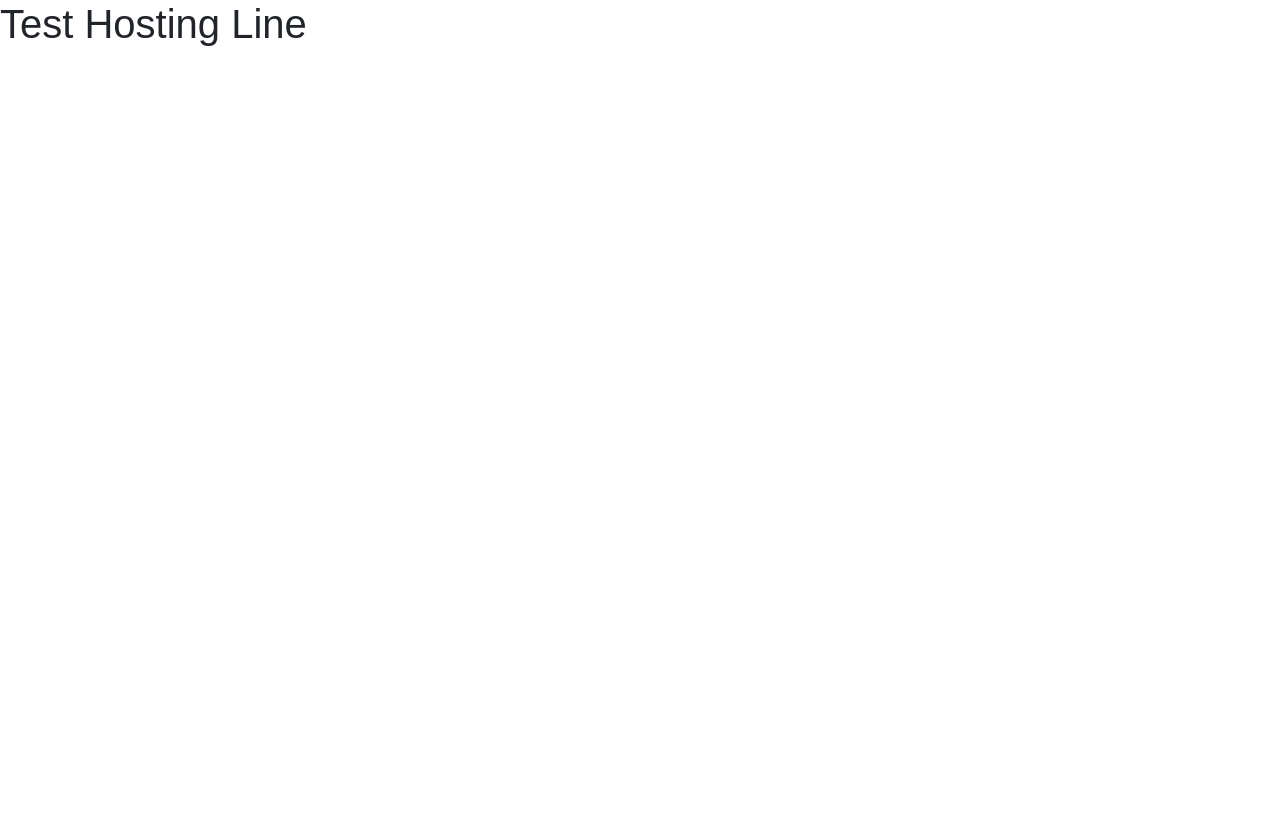
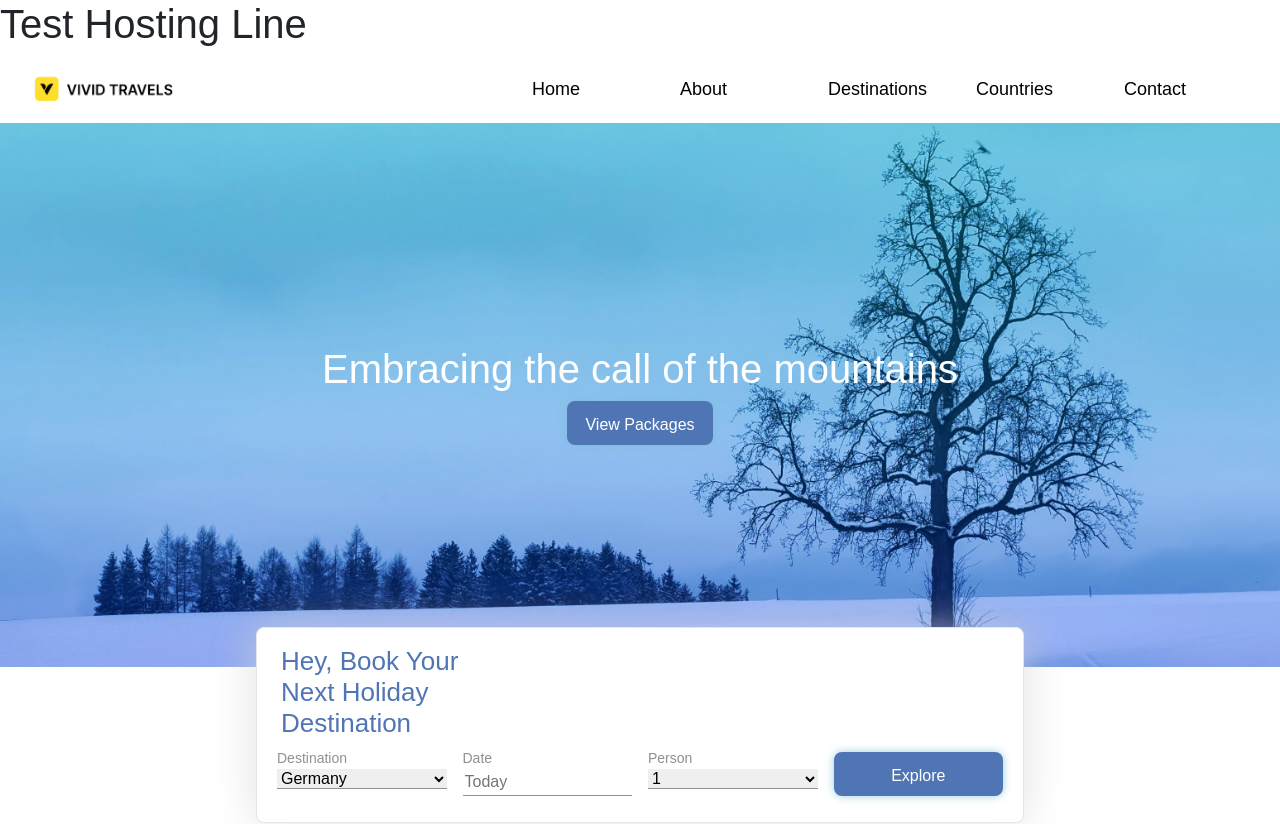
Before and after one commit to amalkannur/Test---Vivid, a React (Create React App) app: page / in a window 1280 px wide. Before the commit this address had no page. Shown: the top 824 px of the page. Before the commit the page ends 800 px from the top, so only its background shows below. Built offline with nearby package versions, Linux system fonts and the light colour scheme; a web font is replaced by a local one.

Commit message:
React Browser Root changed to hash root for hosting purpouse

```diff
--- a/package.json
+++ b/package.json
@@ -49,5 +49,8 @@
       "last 1 firefox version",
       "last 1 safari version"
     ]
+  },
+  "devDependencies": {
+    "gh-pages": "^6.1.1"
   }
 }
--- a/src/App.jsx
+++ b/src/App.jsx
@@ -16,10 +16,25 @@ function  App() {
    <div className='main'>
     <h1> Test Hosting Line </h1>
 
-     <Router >
+
+
+
+    <Routes>
+       <Route index  element ={<Home />} />
+       <Route path='/home'  element ={ <Home /> } />
+       <Route path='/about'  element ={ <About /> } />
+       <Route path="/destinations" element={<Destinations />} />
+       <Route path='/countries' element={<Countries />} />
+       <Route path= "/contact" element={<Contact />} />
+       <Route path='admin-panel' element={<Admin />} />
+      </Routes>
+
+
+
+
+     {/* <Router >
       <Routes >
-        {/* <Route index  element ={<Home />} /> */}
-
+        <Route index  element ={<Home />} />
         <Route path='/home'  element ={ <Home /> } />
         <Route path='/about'  element ={ <About /> } />
         <Route path="/destinations" element={<Destinations />} />
@@ -27,7 +42,9 @@ function  App() {
         <Route path= "/contact" element={<Contact />} />
         <Route path='admin-panel' element={<Admin />} />
       </Routes>
-   </Router>
+   </Router> */}
+
+
    </div>
 
   )
```
Also changed, not shown: src/index.js (+6 -2 lines), 1 other file (tests, documents, lock files or other folders).
